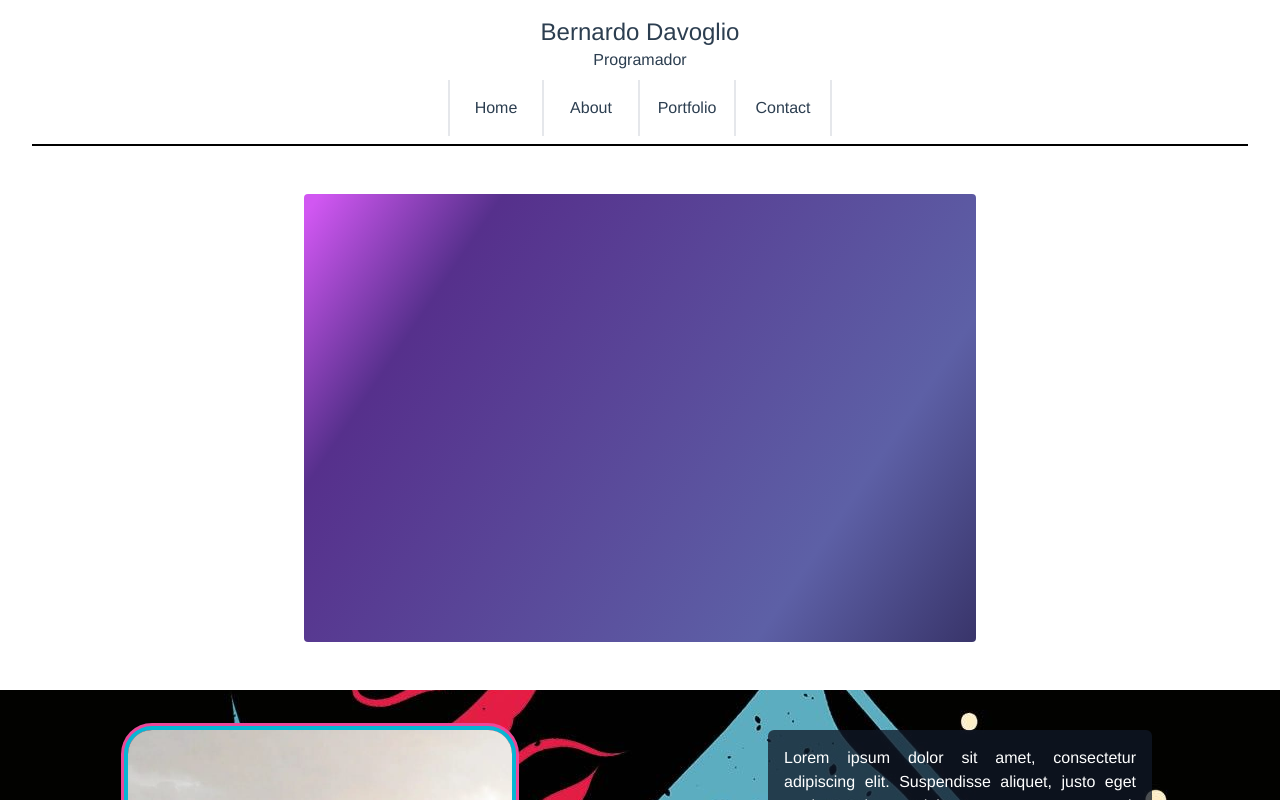
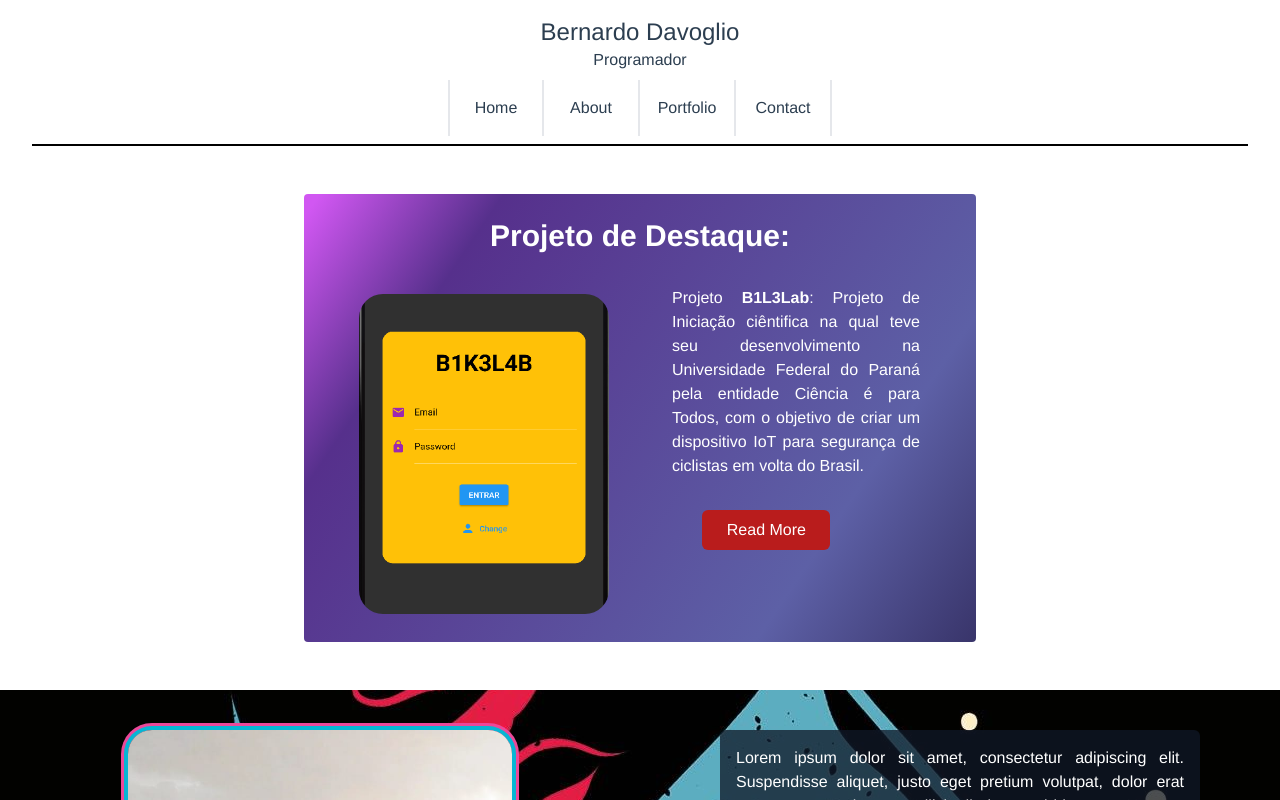
Before and after one commit to BerDavoglio/portfolio_front_v1, a Vue app: page / in a window 1280 px wide. Shown: the top 800 px of the page. Built offline with nearby package versions, Linux system fonts and the light colour scheme.

Commit message:
Fixed purple block in HomeView and give a porpuse

```diff
--- a/src/components/home/AboutComponent.vue
+++ b/src/components/home/AboutComponent.vue
@@ -13,7 +13,7 @@
       <div>
         <p className="
                   text-white text-justify
-                  w-[60%] max-h-[32rem]
+                  w-[75%] max-h-[32rem]
                   rounded-md
                   mt-10 mx-auto p-4
                   bg-gray-900/75
--- a/src/components/home/ShareComponent.vue
+++ b/src/components/home/ShareComponent.vue
@@ -1,16 +1,78 @@
+<!-- eslint-disable max-len -->
 <template>
   <div class="share" className="h-[32rem] p-4">
-    <div className="h-[28rem] max-w-[42rem] mx-auto rounded" style="
-                background: linear-gradient(124.09deg, #D157F2 1.58%, #56308C 20.51%,
-              #5D60A6 77.34%, #1F1640 115.83%);"></div>
+    <div className="h-[28rem] max-w-[42rem] mx-auto rounded p-6"
+      style='background: linear-gradient(124.09deg, #D157F2 1.58%, #56308C 20.51%,#5D60A6 77.34%, #1F1640 115.83%);'>
+      <div className="text-white text-3xl font-semibold">Projeto de Destaque:</div>
+      <div :className=classeFoto>
+        <img src="../../assets/portfolio/project_test/1.png" alt="" className="
+              object-cover
+              h-[20rem] w-[80%]
+              m-auto mt-10 rounded-3xl" v-if="haveFoto">
+        <div>
+          <div className="m-8 text-white text-justify">
+            Projeto <strong>B1L3Lab</strong>: Projeto de Iniciação ciêntifica na qual
+            teve seu desenvolvimento na Universidade Federal do Paraná pela entidade
+            Ciência é para Todos, com o objetivo de criar um dispositivo IoT para
+            segurança de ciclistas em volta do Brasil.
+          </div>
+          <!-- eslint-disable-next-line vuejs-accessibility/click-events-have-key-events -->
+          <div className="ml-[20%]
+              w-32 bg-red-700 text-white p-2 mt-4 rounded-md hover:bg-red-800
+              active:bg-red-900 cursor-pointer" @click="goProject">Read More</div>
+        </div>
+      </div>
+    </div>
     <div className="mb-12"></div>
   </div>
 </template>
 
 <script>
+
 export default {
   name: 'ShareComponent',
-  components: {
+  data() {
+    return {
+      windowWidth: window.innerWidth,
+      haveFoto: true,
+      classeFoto: 'grid grid-cols-2',
+    };
+  },
+  methods: {
+    onResize() {
+      this.windowWidth = window.innerWidth;
+    },
+    goProject() {
+      this.$router.push({ name: 'home' });
+    },
+  },
+  watch: {
+    windowWidth(newWidth) {
+      if (newWidth < 768) {
+        this.haveFoto = false;
+        this.classeFoto = 'grid grid-cols-1';
+      } else {
+        this.haveFoto = true;
+        this.classeFoto = 'grid grid-cols-2';
+      }
+    },
+  },
+  beforeMount() {
+    if (window.innerWidth < 768) {
+      this.haveFoto = false;
+      this.classeFoto = 'grid grid-cols-1';
+    } else {
+      this.haveFoto = true;
+      this.classeFoto = 'grid grid-cols-2';
+    }
+  },
+  mounted() {
+    this.$nextTick(() => {
+      window.addEventListener('resize', this.onResize);
+    });
+  },
+  beforeUnmount() {
+    window.removeEventListener('resize', this.onResize);
   },
 };
 </script>
--- a/src/components/home/TecnologiesComponent.vue
+++ b/src/components/home/TecnologiesComponent.vue
@@ -52,14 +52,11 @@
 import { Swiper, SwiperSlide } from 'swiper/vue';
 import 'swiper/swiper.min.css';
 
-import OhVueIcon from 'oh-vue-icons';
-
 export default {
   name: 'TecnologiesComponent',
   components: {
     Swiper,
     SwiperSlide,
-    'v-icon': OhVueIcon,
   },
   data() {
     return {
--- a/src/main.js
+++ b/src/main.js
@@ -15,6 +15,7 @@ import {
   LaCss3Alt,
   SiPowerbi,
   SiArduino,
+  CoLinkedinIn,
 } from 'oh-vue-icons/icons';
 import App from './App.vue';
 import router from './router';
@@ -36,6 +37,7 @@ addIcons(
   LaCss3Alt,
   SiPowerbi,
   SiArduino,
+  CoLinkedinIn,
 );
 
 createApp(App).component('v-icon', OhVueIcon).use(store).use(router)
```
Also changed, not shown: src/assets/portfolio/project_test/1.png (added).
